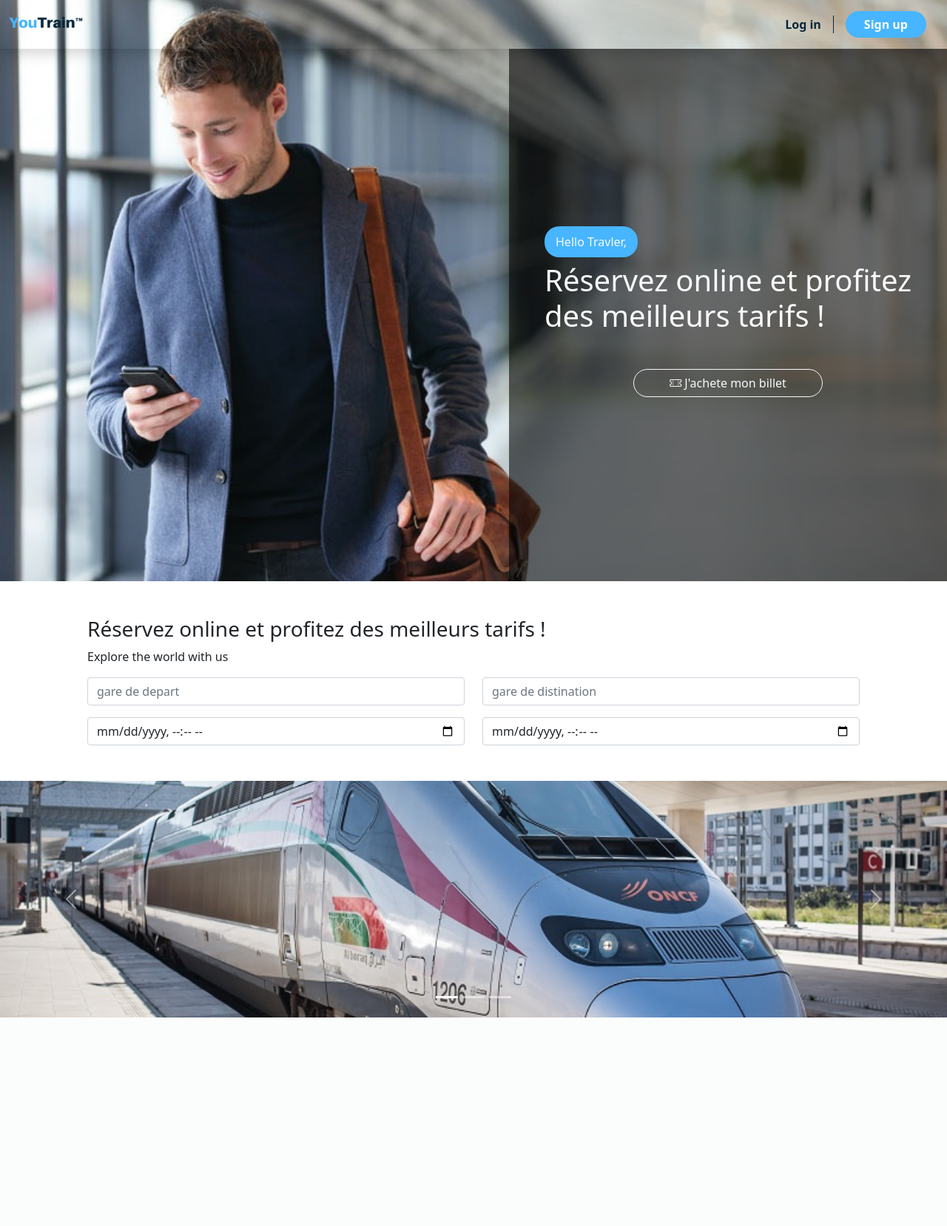
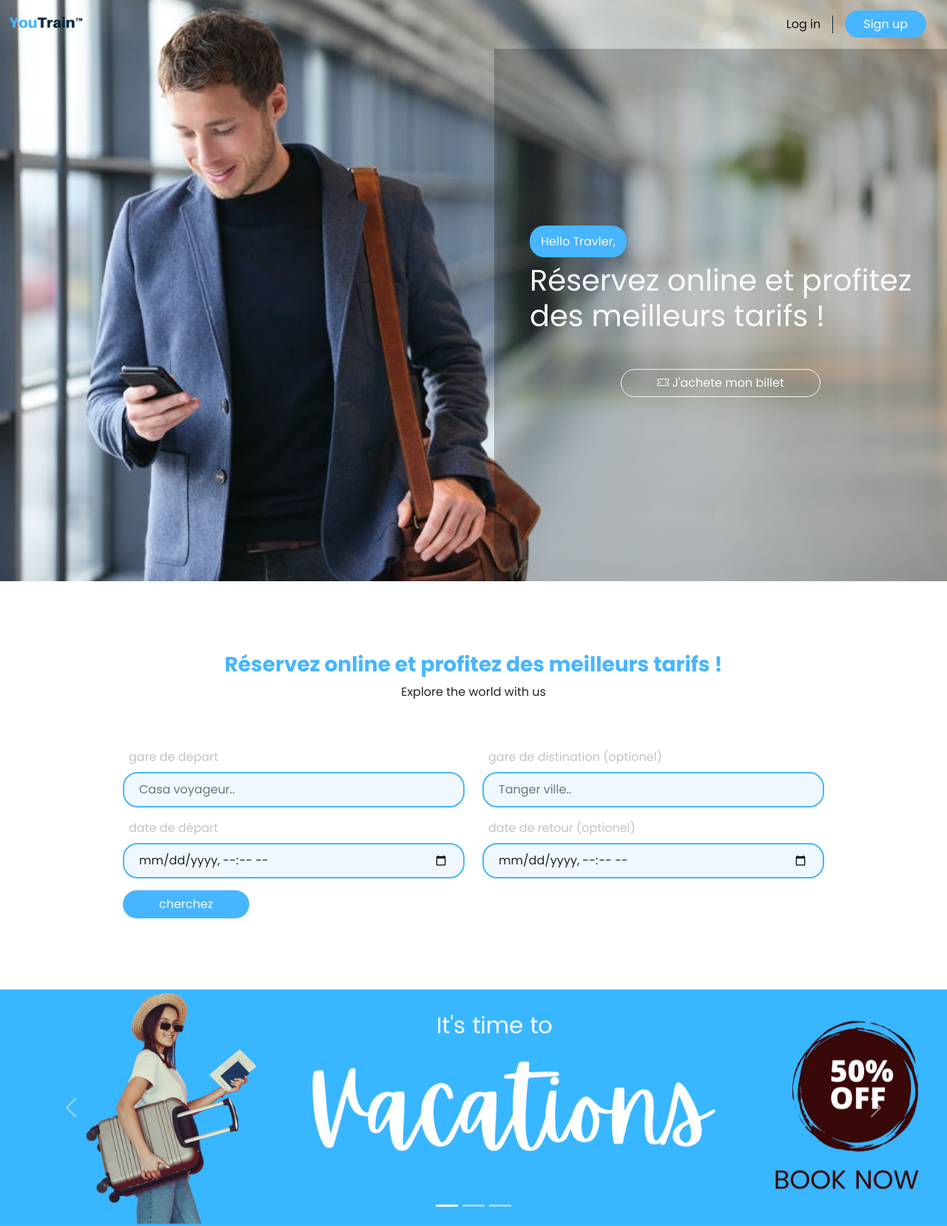
Before and after one commit to mohamedchkir/YouTrainBooking-System, a PHP site: page / in a window 1280 px wide. Shown: the whole page at 74% size. Before the commit the page ends 1376 px from the top, so only its background shows below. Run offline with PHP 8.4, Linux system fonts and the light colour scheme; some libraries are stand-ins or nearby versions.

Commit message:
I added travel search form

```diff
--- a/assets/css/style2.css
+++ b/assets/css/style2.css
@@ -1,3 +1,5 @@
+@import url('https://fonts.googleapis.com/css2?family=Poppins:ital,wght@0,300;0,400;0,700;0,800;1,500;1,600&display=swap');
+
 *{
  box-sizing: border-box;
 }
@@ -10,6 +12,7 @@
 body{
    width: 100vw;
    overflow-x: hidden;
+   font-family: 'Poppins', sans-serif;
 }
 .nav-item a{
    color: var(--dark-blue);
@@ -20,7 +23,7 @@ body{
    color: var(--aqua);
 }
 #homeImg{
-   background-image: url('./img/home2.jpg');
+   background-image: url('../img/home2.jpg');
    background-repeat: no-repeat;
    background-size: cover;
    background-position: center;
@@ -31,3 +34,17 @@ body{
    background-repeat: no-repeat;
    background-position: center;
 }
+.form-control{
+   border-radius: 20px ;
+   border-color: var(--aqua);
+   border-width: 2px;
+   padding: 10px 20px;
+   background-color: aliceblue;
+}
+.aqua{
+   color: var(--aqua);
+}
+/* .form-control::placeholder {
+   color: white;
+   opacity: 1;
+ } */
--- /dev/null
+++ b/assets/js/main2.js
@@ -0,0 +1,32 @@
+function makeaMargin(e) {
+  const ariaExpanded = e.getAttribute("aria-expanded");
+  if (ariaExpanded == "true") {
+    document.getElementById("login").classList.add("mb-3");
+    document.getElementById("sign_up").classList.remove("px-3");
+  } else {
+    document.getElementById("login").classList.remove("mb-3");
+    document.getElementById("sign_up").classList.add("px-3");
+  }
+}
+(function () {
+  "use strict";
+
+  // Fetch all the forms we want to apply custom Bootstrap validation styles to
+  var forms = document.querySelectorAll(".needs-validation");
+
+  // Loop over them and prevent submission
+  Array.prototype.slice.call(forms).forEach(function (form) {
+    form.addEventListener(
+      "submit",
+      function (event) {
+        if (!form.checkValidity()) {
+          event.preventDefault();
+          event.stopPropagation();
+        }
+
+        form.classList.add("was-validated");
+      },
+      false
+    );
+  });
+})();
--- a/index.php
+++ b/index.php
@@ -5,7 +5,7 @@
     <!-- Required meta tags -->
     <meta charset="utf-8">
     <meta name="viewport" content="width=device-width, initial-scale=1">
-
+    <link href="dist/css/date-time-picker-component.min.css" rel="stylesheet" />
     <!--Boostrap Icons CDN -->
     <link rel="stylesheet" href="https://cdn.jsdelivr.net/npm/bootstrap-icons@1.10.2/font/bootstrap-icons.css">
     <!-- Bootstrap CSS -->
@@ -17,12 +17,12 @@
 <body>
     <div id="homeImg">
         <header>
-   <nav class="navbar navbar-expand-lg nav-light bg-gradient shadow">
+            <nav class="navbar navbar-expand-lg navbar-light bg-gradient  ">
                 <div class="container-fluid d-flex justify-content-between">
-     <a class="navbar-brand p-0" href="#">
-      <img src="./asset/img/YouTrain™2.png" alt="Youtrain logo" style="width: 100px">
+                    <a class="navbar-brand p-0 " href="#">
+                        <img src="assets/img/YouTrain™2.png" alt="Youtrain logo" style="width: 100px">
                     </a>
-     <button class="navbar-toggler" type="button" data-bs-toggle="collapse" data-bs-target="#navbarSupportedContent" aria-controls="navbarSupportedContent" aria-expanded="false" aria-label="Toggle navigation">
+                    <button onclick="makeaMargin(this)" class="navbar-toggler" type="button" data-bs-toggle="collapse" data-bs-target="#navbarSupportedContent" aria-controls="navbarSupportedContent" aria-expanded="false" aria-label="Toggle navigation">
                         <span class="navbar-toggler-icon"></span>
                     </button>
                     <div class="collapse navbar-collapse justify-content-end" id="navbarSupportedContent">
@@ -42,14 +42,14 @@
                                </a>
                            </li>-->
                             <li class="nav-item">
-        <a class="nav-link active py-0 px-3" aria-current="page" href="#">
+                                <a class="nav-link active py-0 px-3 " id="login" aria-current="page" href="#" style="font-weight: 500;">
                                     <span>Log in</span>
                                 </a>
                             </li>
                             <li class="vr" style="background-color: var(--dark-blue);width: 1px ;"></li>
                             <li class="nav-item">
-        <a class="nav-link active py-0 px-3" aria-current="page" href="#" style="">
-         <span style="background-color: var(--aqua);color: white;padding: 7px 25px;border-radius: 25px;">Sign up</span>
+                                <a class="nav-link active py-0 px-3" aria-current="page" href="#" id="sign_up">
+                                    <span style="background-color: var(--aqua);color: white;padding: 7px 25px;border-radius: 25px;font-weight: 500;">Sign up</span>
                                 </a>
                             </li>
                         </ul>
@@ -60,19 +60,19 @@
         </header>
         <section id="home" style="height: 90vh">
             <div class="row h-100">
-    <div class="col">
-     <div class="d-flex justify-content-end">
-      <div class="d-flex align-items-center justify-content-center p-5 text-light" style="background-color: #00000094;height: 90vh">
-       <div>
+                <div class="col ">
+                    <div class="d-flex justify-content-end ">
+                        <div class="d-flex align-items-center justify-content-center p-5 text-light  " style="background-color: #0000003b;height: 90vh">
+                            <div class="">
                                 <p><span style="background-color: var(--aqua);padding: 10px 15px;border-radius: 20px">Hello Travler,</span></p>
                                 <h3 class="h1">
                                     Réservez online et profitez <br> des meilleurs tarifs !
                                 </h3>
                                 <div class="d-flex justify-content-center mt-5">
-         <button class="btn btn-outline-light px-5" style="border-radius: 20px">
+                                    <a href="#reservation" class="btn btn-outline-light px-5" style="border-radius: 20px;scroll-behavior: smooth;">
                                         <i class="bi bi-ticket-perforated"></i>
                                         J'achete mon billet
-         </button>
+                                    </a>
                                 </div>
                             </div>
                         </div>
@@ -82,27 +82,40 @@
         </section>
 
     </div>
- <section id="reservation">
-  <div class="container p-5">
-   <h3>
+    <section id="reservation" class="pt-5">
+        <div class="container p-5 text-center">
+            <h3 class="aqua" style="font-weight: bold;">
                 Réservez online et profitez
                 des meilleurs tarifs !
             </h3>
             <p class="text-grey">Explore the world with us </p>
 
-   <form action="">
+            <form action="" class="p-lg-5 needs-validation" novalidate>
                 <div class="row gy-3">
-     <div class="col-lg-6">
-      <input class="form-control" type="text" placeholder="gare de depart">
+                    <div class="col-lg-6 text-start">
+                        <label for="" class="form-label ms-2" style="color:#80808078;">gare de depart</label>
+                        <input class="form-control" type="text" placeholder="Casa voyageur.." required>
+                        <div class="invalid-feedback ms-2">
+                            veillez remplire la gare de départ.
                         </div>
-     <div class="col-lg-6">
-      <input class="form-control" type="text" placeholder="gare de distination">
                     </div>
-     <div class="col-lg-6">
-      <input class="form-control" type="datetime-local" placeholder="date de depart">
+                    <div class="col-lg-6 text-start">
+                        <label for="" class="form-label ms-2" style="color:#80808078;">gare de distination (optionel)</label>
+                        <input class="form-control " type="text" placeholder="Tanger ville..">
                     </div>
-     <div class="col-lg-6">
+                    <div class="col-lg-6 text-start">
+                        <label for="" class="form-label ms-2" style="color:#80808078;">date de départ</label>
+                        <input class="form-control" type="datetime-local" placeholder="date de depart" required>
+                        <div class="invalid-feedback ms-2">
+                            veillez remplire la date de départ.
+                        </div>
+                    </div>
+                    <div class="col-lg-6 text-start">
+                        <label for="" class="form-label ms-2" style="color:#80808078;">date de retour (optionel)</label>
                         <input class="form-control" type="datetime-local" placeholder="date de distination">
+                    </div>
+                    <div class="text-start">
+                        <button type="submit" class="btn text-light px-5" style="background-color:var(--aqua);border-radius: 20px;">cherchez</button>
                     </div>
                 </div>
             </form>
@@ -115,13 +128,13 @@
             </div>
             <div class="carousel-inner">
                 <div class="carousel-item active">
-     <div class="carousel-img" style="background-image: url('assets/img/home.jpg')"></div>
+                    <div class="carousel-img" style="background-image: url('assets/img/1.png')"></div>
                 </div>
                 <div class="carousel-item">
-     <div class="carousel-img" style="background-image: url('assets/img/home2.jpg')"></div>
+                    <div class="carousel-img" style="background-image: url('assets/img/2.png')"></div>
                 </div>
                 <div class="carousel-item">
-     <div class="carousel-img" style="background-image: url('asset/img/YouTrain™.png')"></div>
+                    <div class="carousel-img" style="background-image: url('assets/img/3.png')"></div>
                 </div>
             </div>
             <button class="carousel-control-prev" type="button" data-bs-target="#carouselExampleIndicators" data-bs-slide="prev">
@@ -141,5 +154,7 @@
         const carousel = new bootstrap.Carousel('#carouselExampleIndicators');
     </script>
 </body>
+<script src="assets/js/main2.js"></script>
+
 
 </html>
```
Also changed, not shown: assets/img/1.png (added), assets/img/2.png (added), assets/img/3.png (added). Lines whose indentation alone changed are shown as unchanged.
